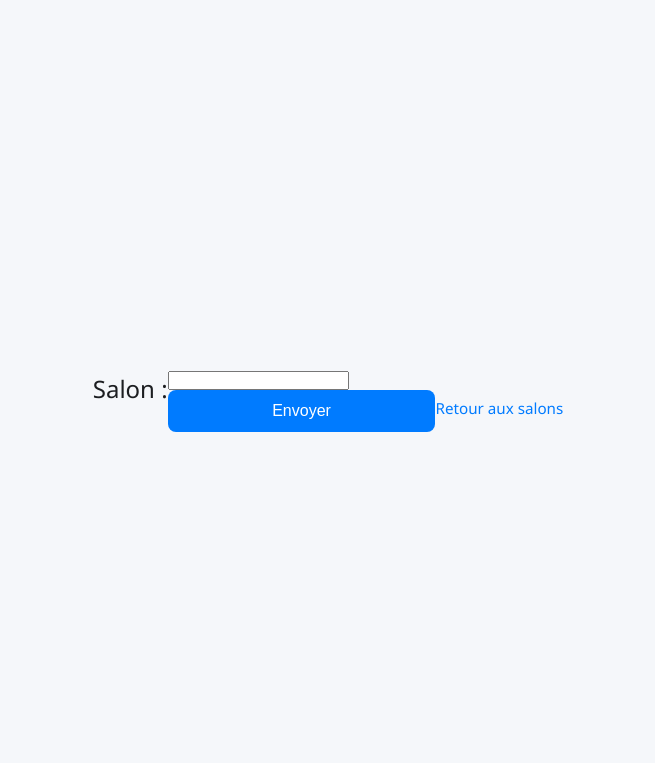
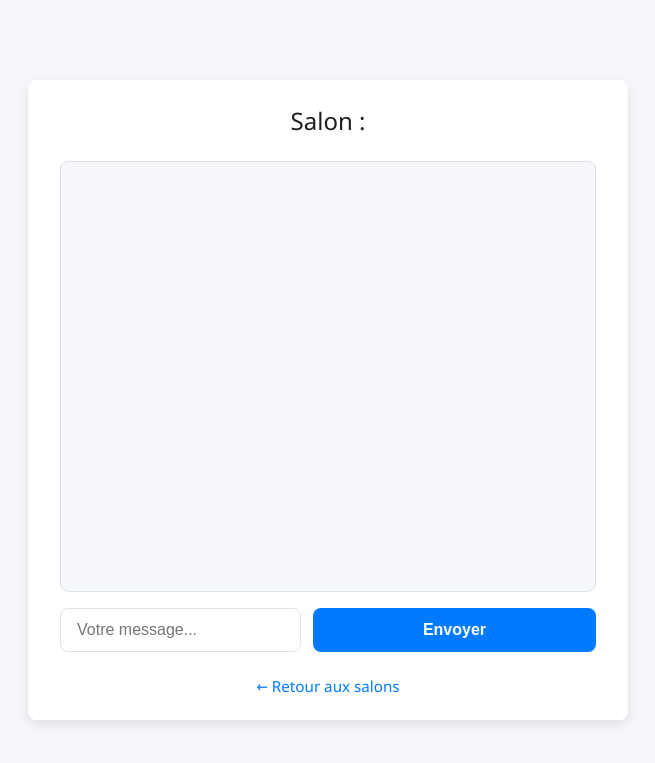
Before and after one commit to woolffangg/AvengersAssemble, a PHP site: page /index.php?action=chat in a window 1280 px wide. Shown: the top 763 px of the page, without its empty margins (312-967 px from the left). Run offline with PHP 8.4, Linux system fonts and the light colour scheme; the visitor is signed in with stand-in values (Sample User, id 1); tables that the repository leaves empty or names only in its code hold one stand-in row (values such as "Sample post").

Commit message:
Refactor chat view and styles for improved layout and user experience

```diff
--- /dev/null
+++ b/chatweb/public/css/chat.css
@@ -0,0 +1,92 @@
+.chat-container {
+  display: flex;
+  flex-direction: column;
+  max-width: 600px;
+  height: 80vh;
+  background-color: var(--color-white);
+  padding: 1.5rem 2rem;
+  border-radius: var(--radius);
+  box-shadow: var(--shadow);
+  box-sizing: border-box;
+}
+
+.messages {
+  flex-grow: 1;
+  overflow-y: auto;
+  margin-bottom: 1rem;
+  border: 1px solid var(--color-border);
+  border-radius: var(--radius);
+  padding: 1rem;
+  background-color: var(--color-bg);
+  font-size: 1rem;
+  line-height: 1.4;
+}
+
+.message {
+  margin-bottom: 0.75rem;
+}
+
+.message b {
+  color: var(--color-primary);
+  margin-right: 0.5rem;
+}
+
+.msg-text {
+  color: var(--color-text);
+}
+
+.msg-time {
+  font-size: 0.8rem;
+  color: #888;
+  margin-left: 0.5rem;
+}
+
+.chat-form {
+  display: flex;
+  gap: 0.75rem;
+}
+
+.chat-form input[name="message"] {
+  flex-grow: 1;
+  padding: 0.75rem 1rem;
+  font-size: 1rem;
+  border-radius: var(--radius);
+  border: 1px solid var(--color-border);
+  background-color: var(--color-white);
+  color: var(--color-text);
+  box-sizing: border-box;
+}
+
+.chat-form input[name="message"]:focus {
+  border-color: var(--color-primary);
+  outline: none;
+}
+
+.chat-form button {
+  min-width: 100px;
+  background-color: var(--color-primary);
+  color: var(--color-white);
+  border: none;
+  border-radius: var(--radius);
+  font-weight: 600;
+  cursor: pointer;
+  transition: var(--transition);
+}
+
+.chat-form button:hover {
+  background-color: var(--color-primary-hover);
+}
+
+.link-back {
+  margin-top: 1.5rem;
+  text-align: center;
+  display: block;
+  color: var(--color-primary);
+  font-weight: 500;
+  font-size: 0.95rem;
+  transition: var(--transition);
+}
+
+.link-back:hover {
+  text-decoration: underline;
+}
--- a/chatweb/public/css/style.css
+++ b/chatweb/public/css/style.css
@@ -1,3 +1,4 @@
 @import url("base.css");
 @import url("form.css"); /* will include salons.css later */
 @import url("salons.css");
+@import url("chat.css");
--- a/chatweb/view/chat.php
+++ b/chatweb/view/chat.php
@@ -1,13 +1,22 @@
 <?php require __DIR__ . '/partials/header.php'; ?>
-<!-- Page de chat -->
-<h2>Salon : <?= htmlspecialchars($salon['nom']) ?></h2>
-<div>
-    <?php foreach ($messages as $msg): ?>
-        <div><b><?= htmlspecialchars($msg['pseudo']) ?>:</b> <?= htmlspecialchars($msg['message']) ?> <i>(<?= $msg['timestamp'] ?>)</i></div>
-    <?php endforeach; ?>
+
+<div class="container chat-container">
+    <h2>Salon : <?= htmlspecialchars($salon['nom']) ?></h2>
+
+    <div class="messages">
+        <?php foreach ($messages as $msg): ?>
+            <div class="message">
+                <b><?= htmlspecialchars($msg['pseudo']) ?>:</b>
+                <span class="msg-text"><?= htmlspecialchars($msg['message']) ?></span>
+                <i class="msg-time">(<?= $msg['timestamp'] ?>)</i>
+            </div>
+        <?php endforeach; ?>
+    </div>
+
+    <form method="post" action="index.php?action=sendMessage&id=<?= $salon['pkS'] ?>" class="chat-form">
+        <input name="message" placeholder="Votre message..." required autocomplete="off" />
+        <button class="button" type="submit">Envoyer</button>
+    </form>
+
+    <a href="index.php?action=salons" class="link-back">← Retour aux salons</a>
 </div>
-<form method="post" action="index.php?action=sendMessage&id=<?= $salon['pkS'] ?>">
-    <input name="message" required>
-    <button type="submit">Envoyer</button>
-</form>
-<a href="index.php?action=salons">Retour aux salons</a>
```
